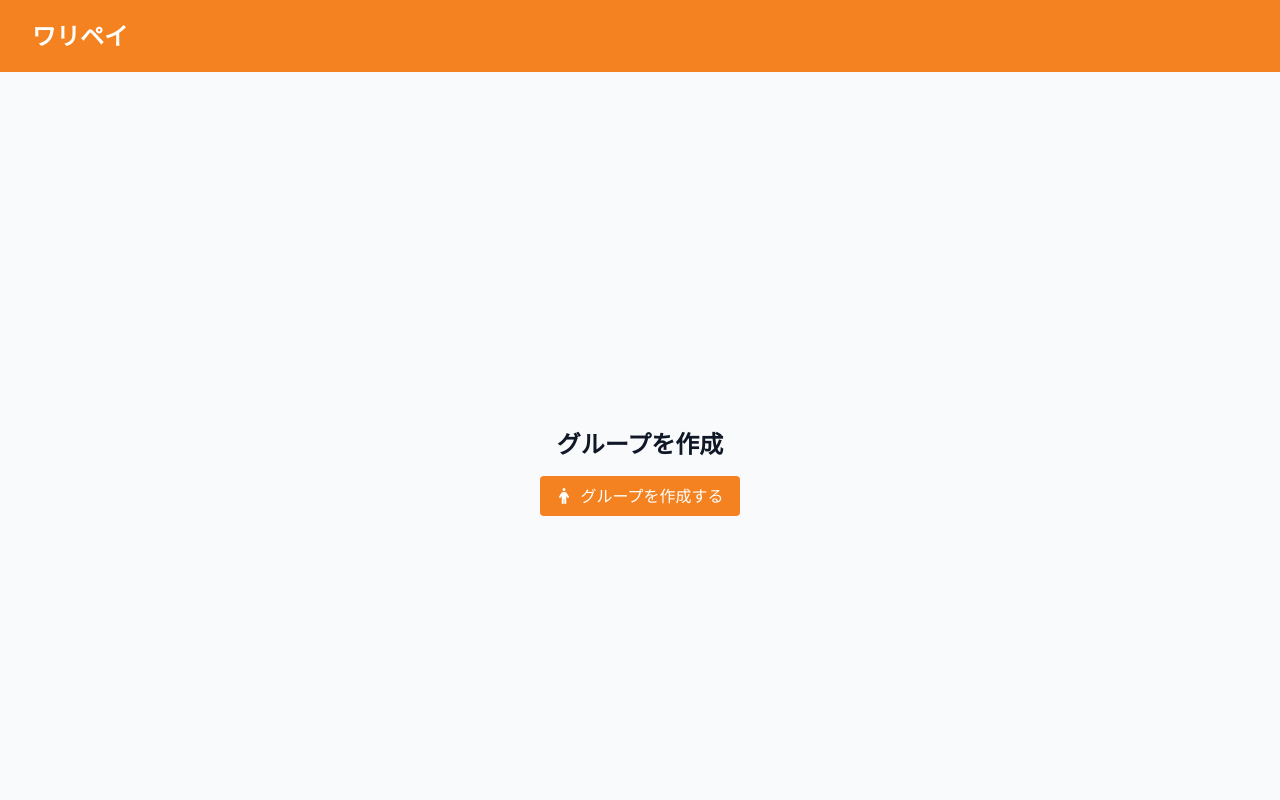
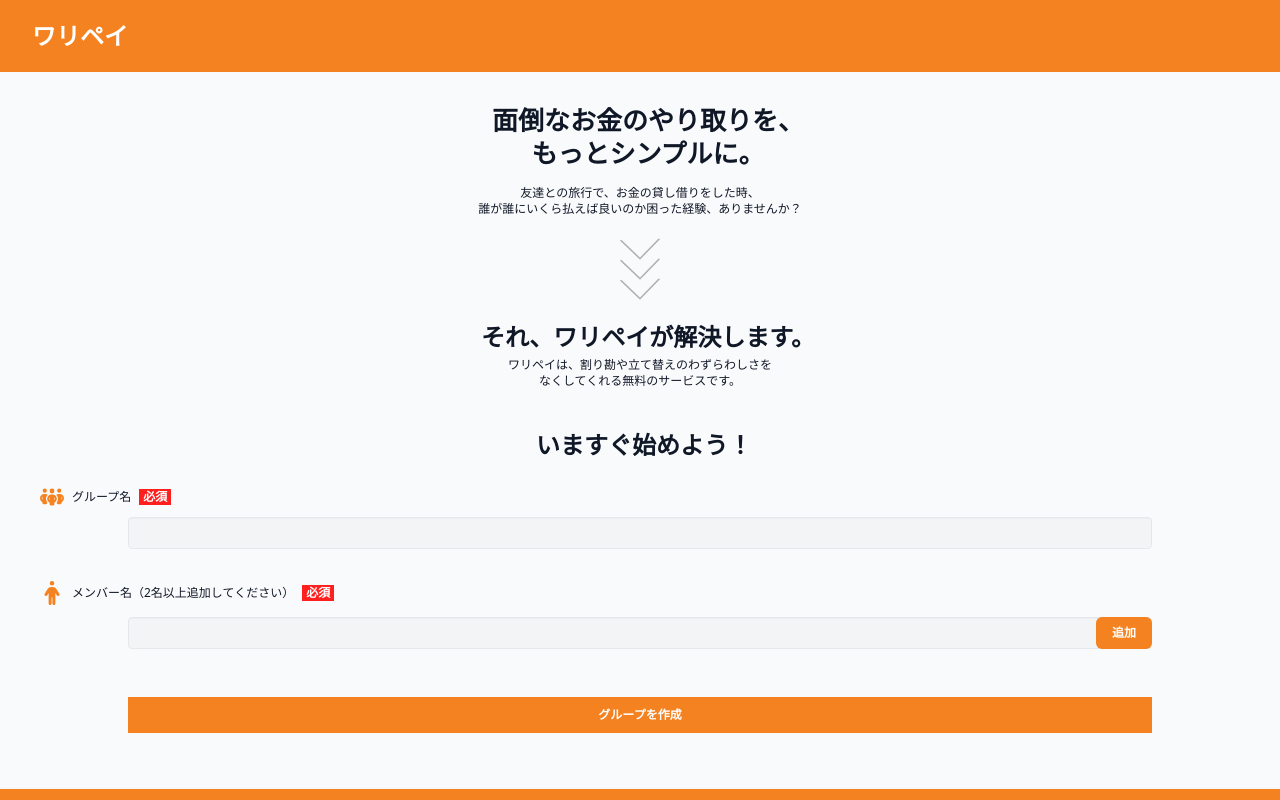
Before and after one commit to Taiki-Imamura/curriculum_personal_app, a React (Vite) app in the folder frontend/: page / in a window 1280 px wide. Shown: the top 800 px of the page. Built offline with nearby package versions, Linux system fonts and the light colour scheme.

Commit message:
fix: ai補強ミスの直し

```diff
--- a/frontend/src/pages/Top.tsx
+++ b/frontend/src/pages/Top.tsx
@@ -1,25 +1,139 @@
-import { useNavigate } from 'react-router-dom';
-import { FaPerson } from "react-icons/fa6";
+import { useState } from 'react';
+import { useNavigate } from 'react-router';
+import InputField from '../components/InputField'
+import { FaPeopleGroup, FaPerson } from "react-icons/fa6";
+import Require from "../components/Require";
 
 const Top = () => {
+  const [groupName, setGroupName] = useState<string>("");
+  const [memberName, setMemberName] = useState<string>("");
+  const [members, setMembers] = useState<string[]>([]);
   const navigate = useNavigate();
 
-  const handleCreateGroup = () => {
-    navigate('/create-group');
+  const handleAddMember = () => {
+    if (!memberName.trim()) {
+      alert('メンバー名を入力してください');
+      return;
+    }
+
+    setMembers((prev) => [...prev, memberName.trim()]);
+    setMemberName("");
+  };
+
+  const handleCreateGroup = async () => {
+    const trimmedGroupName = groupName.trim();
+
+    if (!trimmedGroupName) {
+      alert("グループ名を入力してください");
+      return;
+    }
+
+    if (members.length < 2) {
+      alert("メンバーは2名以上必要です");
+      return;
+    }
+
+    try {
+      const res = await fetch(`${import.meta.env.VITE_API_BASE_URL}/api/v1/groups`, {
+        method: "POST",
+        headers: { "Content-Type": "application/json" },
+        body: JSON.stringify({
+          group: {
+            name: trimmedGroupName,
+          },
+          members: members
+        }),
+      });
+
+      if (!res.ok) throw new Error("グループ作成に失敗しました");
+
+      const data = await res.json();
+      const groupId = data.uuid;
+
+      console.log("グループ作成成功", data);
+      navigate(`/publish-url/${groupId}`);
+    } catch (err) {
+      console.error(err);
+      alert("通信エラーが発生しました");
+    }
   };
 
   return (
-    <div className="flex flex-col items-center justify-center h-screen">
-      <h1 className="text-2xl font-bold mb-4">グループを作成</h1>
-      <button
-        className="bg-[#F58220] text-white px-4 py-2 rounded hover:bg-[#E5731F] flex items-center"
-        onClick={handleCreateGroup}
-      >
-        <FaPerson className="mr-2" />
-        グループを作成する
-      </button>
+    <div className="overflow-y-auto">
+      <h1 className="text-[26px] font-bold text-center ml-4 mt-8 leading-tight">
+        面倒なお金のやり取りを、<br />
+        もっとシンプルに。
+      </h1>
+
+      <p className="text-xs text-center mt-4">友達との旅行で、お金の貸し借りをした時、<br />
+        誰が誰にいくら払えば良いのか困った経験、ありませんか？
+      </p>
+
+      <img src="src/assets/iconmonstr-angel-down-thin-120.png" alt="angel-down" className="mx-auto w-10 h-8 mt-4 opacity-30" />
+      <img src="src/assets/iconmonstr-angel-down-thin-120.png" alt="angel-down" className="mx-auto w-10 h-8 m-[-12px] opacity-30" />
+      <img src="src/assets/iconmonstr-angel-down-thin-120.png" alt="angel-down" className="mx-auto w-10 h-8 mb-4 opacity-30" />
+
+      <h2 className="text-2xl font-bold text-center ml-4">それ、ワリペイが解決します。</h2>
+      <p className="text-xs text-center mt-1 mb-10">ワリペイは、割り勘や立て替えのわずらわしさを<br />
+        なくしてくれる無料のサービスです。
+      </p>
+
+      <h2 className="text-2xl font-bold text-center ml-2">いますぐ始めよう！</h2>
+      <InputField
+        id="group_name"
+        label="グループ名"
+        icon={FaPeopleGroup}
+        require={true}
+        value={groupName}
+        onChange={(e) => setGroupName(e.target.value)}
+      />
+      <div className="mb-6">
+        <div className="flex items-center mx-10 mt-6 mb-1 space-x-2">
+          <FaPerson color="#F58220" className="text-2xl" />
+          <label htmlFor="member_name" className="text-xs">メンバー名（2名以上追加してください）</label>
+          <Require />
+        </div>
+        <div className="relative flex justify-center items-center">
+          <input
+            id="member_name"
+            type="text"
+            className="input input-sm bg-gray-100 border border-gray-200 px-2 w-[80%] mt-2"
+            required
+            value={memberName}
+            onChange={(e) => setMemberName(e.target.value)}
+          />
+          <button
+            className="absolute right-[10%] top-1/2 -translate-y-1/2 z-1 bg-[#F58220] rounded-md font-bold text-xs text-white mt-1 px-4 p-2 hover:cursor-pointer"
+            type="button"
+            onClick={handleAddMember}
+          >
+            追加
+          </button>
+        </div>
+      </div>
+
+      {members.length > 0 && (
+        <div className="text-sm text-center mb-6">
+          <p className="font-semibold mb-1">追加されたメンバー</p>
+          <ul>
+            {members.map((name, i) => (
+              <li key={i}>{name}</li>
+            ))}
+          </ul>
+        </div>
+      )}
+
+      <div className="text-center">
+        <button
+          className="w-[80%] font-bold bg-[#F58220] text-white text-xs mt-6 px-4 py-2 hover:bg-white hover:text-[#F58220] cursor-pointer border-2 border-[#F58220]"
+          type="submit"
+          onClick={handleCreateGroup}
+        >
+          グループを作成
+        </button>
+      </div>
     </div>
   );
-};
+}
 
 export default Top;
--- a/frontend/src/pages/groups/GroupEdit.tsx
+++ b/frontend/src/pages/groups/GroupEdit.tsx
@@ -156,6 +156,7 @@ const GroupEdit = () => {
 
       const data = await res.json();
       console.log("支払い更新成功", data);
+      alert("支払い更新に成功しました");
       navigate(`/group/${uuid}/show/${paymentId}`);
     } catch (err) {
       console.error(err);
--- a/frontend/src/router.tsx
+++ b/frontend/src/router.tsx
@@ -1,39 +1,77 @@
-import { createBrowserRouter } from 'react-router-dom';
-import Top from './pages/Top';
-import GroupList from './pages/groups/GroupList';
-import GroupNew from './pages/groups/GroupNew';
-import GroupShow from './pages/groups/GroupShow';
-import GroupEdit from './pages/groups/GroupEdit';
-import PublishUrl from './pages/PublishUrl';
-import NotFound from './NotFound';
+import { createBrowserRouter } from "react-router-dom";
+import NotFound from "./NotFound";
+import Layout from "./components/layouts/Layout";
+import GroupLayout from "./components/layouts/GroupLayout";
+import Top from "./pages/Top";
+import PublishUrl from "./pages/PublishUrl";
+import GroupList from "./pages/groups/GroupList";
+import GroupNew from "./pages/groups/GroupNew";
+import GroupShow from "./pages/groups/GroupShow";
+import GroupEdit from "./pages/groups/GroupEdit";
 
 export const router = createBrowserRouter([
     {
-    path: '/',
-    element: <Top />,
+      path:"*",
+      element: (
+        <Layout>
+          <NotFound />
+        </Layout>
+      )
     },
     {
-    path: '/group/:uuid',
-    element: <GroupList />,
+      path: "/",
+      element: (
+        <Layout>
+          <Top />
+        </Layout>
+      )
     },
     {
-    path: '/group/:uuid/new',
-    element: <GroupNew />,
+      path: "/publish-url/:publishId",
+      element: (
+        <Layout>
+          <PublishUrl />
+        </Layout>
+      )
     },
     {
-    path: '/group/:uuid/show/:paymentId',
-    element: <GroupShow />,
+      path: "/group/:uuid",
+      element: (
+        <Layout>
+          <GroupLayout>
+            <GroupList />
+          </GroupLayout>
+        </Layout>
+      )
     },
     {
-    path: '/group/:uuid/edit/:paymentId',
-    element: <GroupEdit />,
+      path: "/group/:uuid/new",
+      element: (
+        <Layout>
+          <GroupLayout>
+            <GroupNew />
+          </GroupLayout>
+        </Layout>
+      )
     },
     {
-    path: '/publish/:publishId',
-    element: <PublishUrl />,
+      path: "/group/:uuid/show/:paymentId",
+      element: (
+        <Layout>
+          <GroupLayout>
+            <GroupShow />
+          </GroupLayout>
+        </Layout>
+      )
     },
     {
-    path: '*',
-    element: <NotFound />,
-  },
+      path: "/group/:uuid/edit/:paymentId",
+      element: (
+        <Layout>
+          <GroupLayout>
+            <GroupEdit />
+          </GroupLayout>
+        </Layout>
+      )
+    }
 ]);
--- a/frontend/src/utils/date.ts
+++ b/frontend/src/utils/date.ts
@@ -1,6 +1,6 @@
-export const formatDate = (date: Date | string): string => {
-  const dateObj = typeof date === 'string' ? new Date(date) : date;
-  const month = (dateObj.getMonth() + 1).toString().padStart(2, '0');
-  const day = dateObj.getDate().toString().padStart(2, '0');
+export const formatDate = (dateStr: string): string => {
+  const date = new Date(dateStr);
+  const month = (date.getMonth() + 1).toString().padStart(2, '0');
+  const day = date.getDate().toString().padStart(2, '0');
   return `${month}/${day}`;
 };
```
Lines whose indentation alone changed are shown as unchanged.
